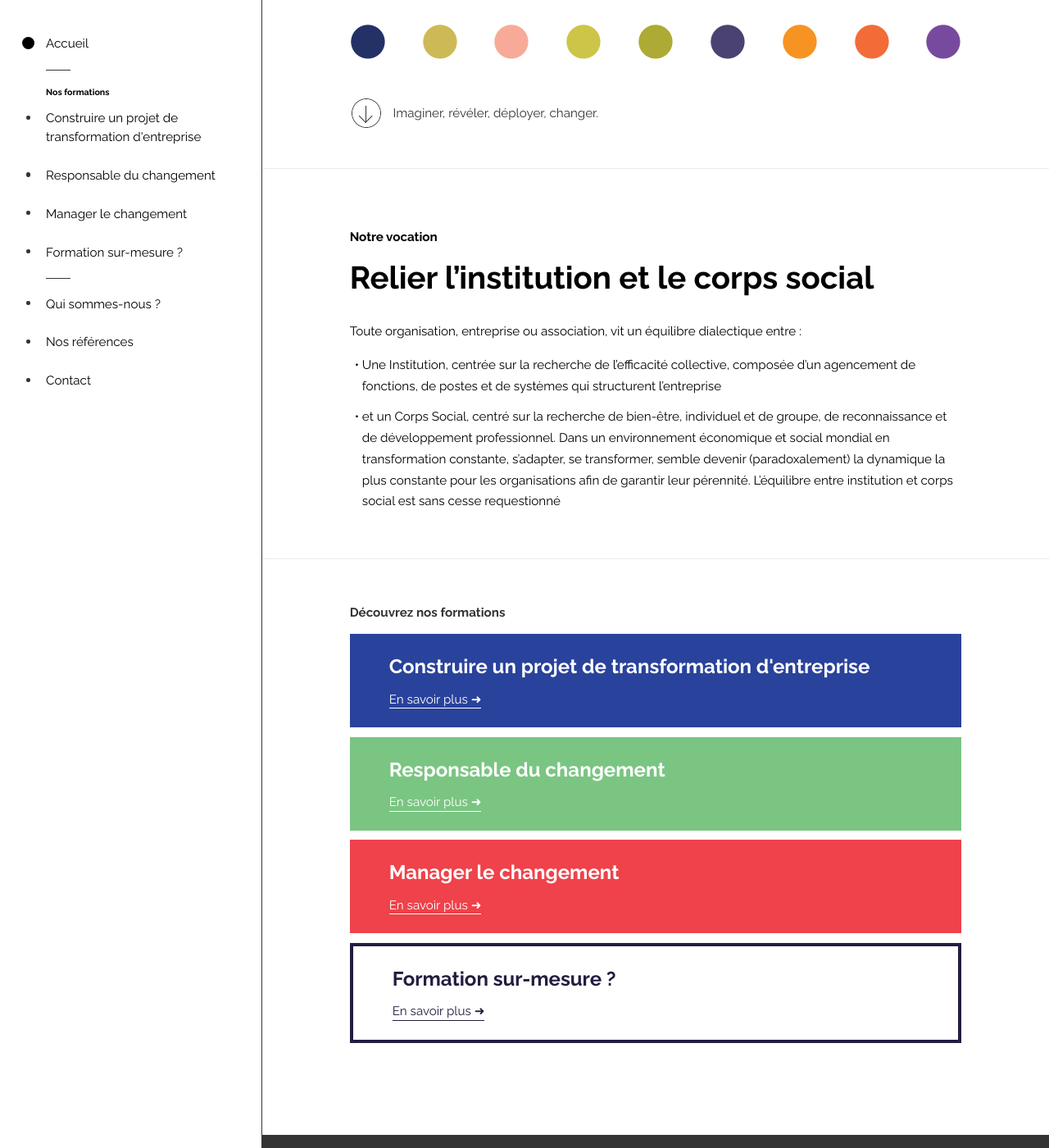
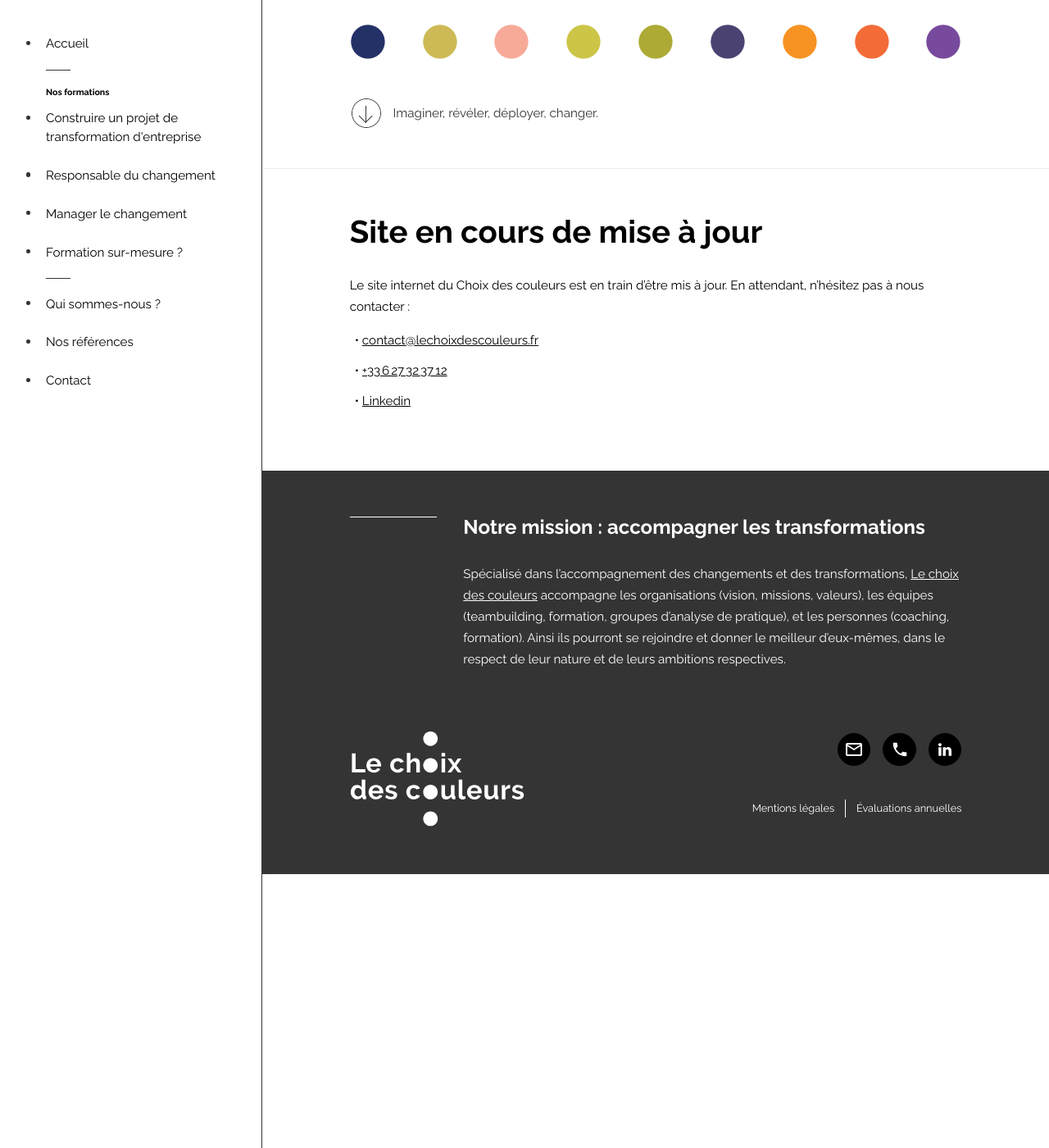
Before and after one commit to hugo-perier/www-lechoixdescouleurs, a Jekyll site: the page built from index.md, in a window 1280 px wide and 1400 px high, scrolled down 463 px. Shown: the whole window at 82% size. Built offline with Jekyll 4.4.1, drawn with Linux system fonts in a browser that asks for light colours; after the commit the page ends 1529 px from its top, so only the background shows below that.

Commit message:
Création d'une page d'attente "site en maj"

```diff
--- a/index.md
+++ b/index.md
@@ -1,15 +1,11 @@
 ---
 id: home
 layout: default
-navigation: menu
 order: 1
 title: Coaching, team building, formation & conseil
-liens-formations: oui
 ---
 
-**Notre vocation**
-## Relier l'institution et le corps social
-Toute organisation, entreprise ou association, vit un équilibre dialectique entre :
-- Une Institution, centrée sur la recherche de l’efficacité collective, composée d’un agencement de fonctions, de postes et de systèmes qui structurent l’entreprise
-- et un Corps Social, centré sur la recherche de bien-être, individuel et de groupe, de reconnaissance et de développement professionnel.
-Dans un environnement économique et social mondial en transformation constante, s’adapter, se transformer, semble devenir (paradoxalement) la dynamique la plus constante pour les organisations afin de garantir leur pérennité. L’équilibre entre institution et corps social est sans cesse requestionné
+## Site en cours de mise à jour
+Le site internet du Choix des couleurs est en train d'être mis à jour.
+En attendant, n'hésitez pas à nous contacter :
+{% include contact.html %}
```
Also changed, not shown: index-old.md (added, +15 -0 lines).
